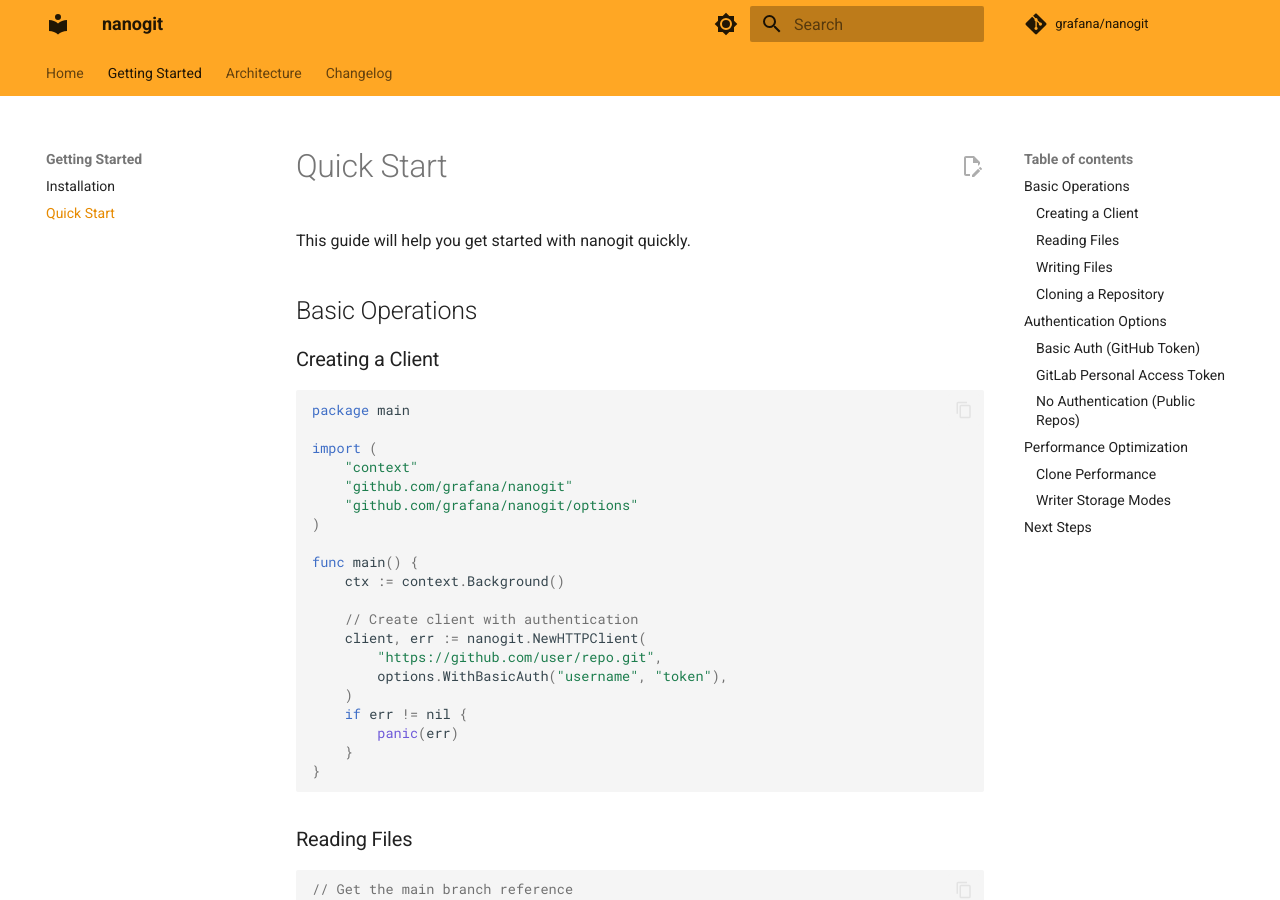
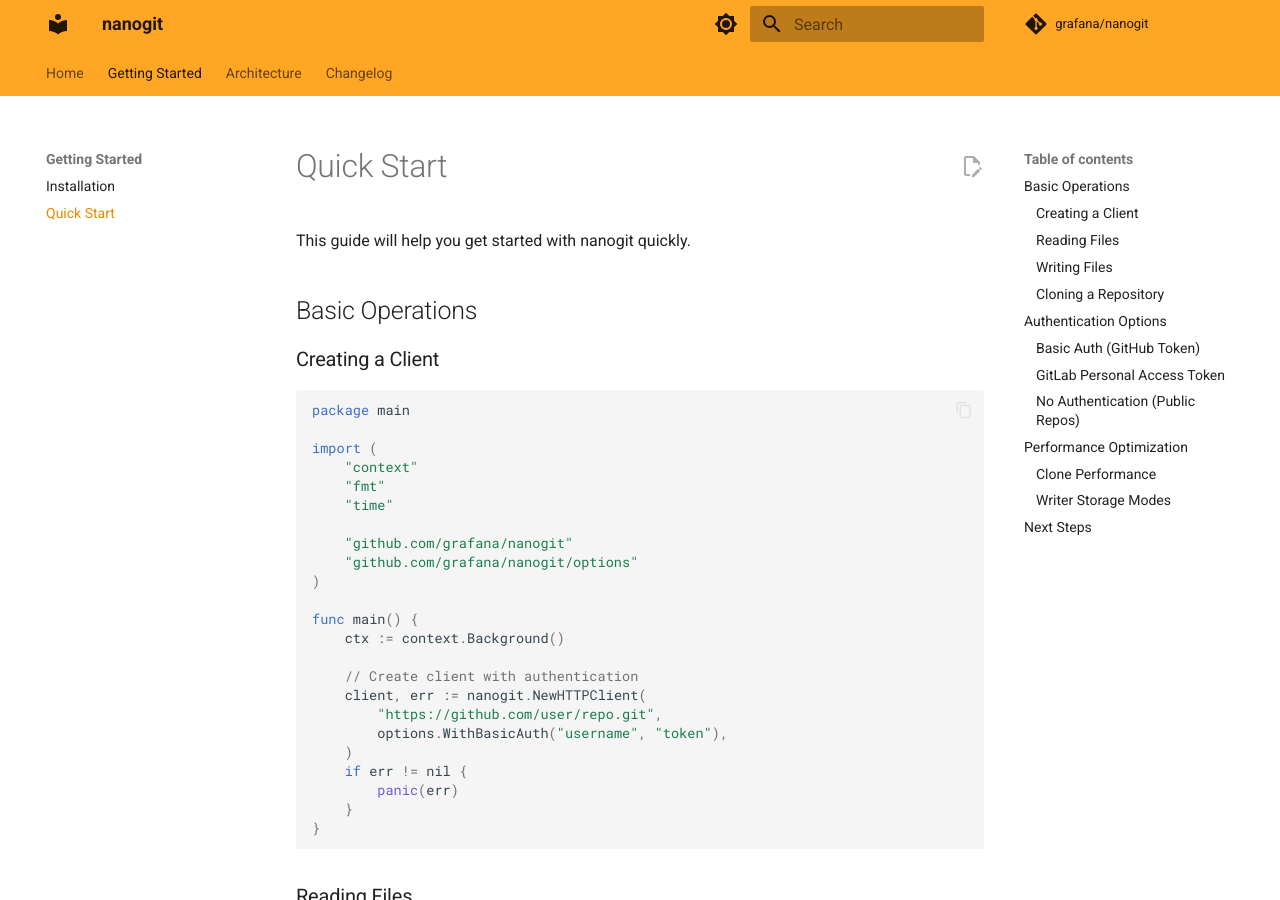
Before and after one commit to grafana/nanogit, an MkDocs documentation site: the page built from docs/getting-started/quick-start.md, in a window 1280 px wide and 900 px high. Built offline with MkDocs 1.6.1 and Material for MkDocs 9.7.7, drawn with Linux system fonts in a browser that asks for light colours; comment, search, counter and statistics services are not loaded.

Commit message:
fix: Address Copilot review comments
- Use requirements.txt in workflow instead of individual pip installs
- Add requirements.txt and scripts/prepare-docs.sh to workflow path triggers
- Fix grammar: 'This are' → 'These are' in performance comparison
- Add missing fmt and time imports to quick-start code example

This ensures version consistency between local dev and CI, triggers
workflow on dependency changes, and provides complete working examples.

```diff
--- a/docs/getting-started/quick-start.md
+++ b/docs/getting-started/quick-start.md
@@ -11,6 +11,9 @@
 
 import (
     "context"
+    "fmt"
+    "time"
+
     "github.com/grafana/nanogit"
     "github.com/grafana/nanogit/options"
 )
```
Also changed, not shown: docs/index.md (+1 -1 lines), 1 other file.
